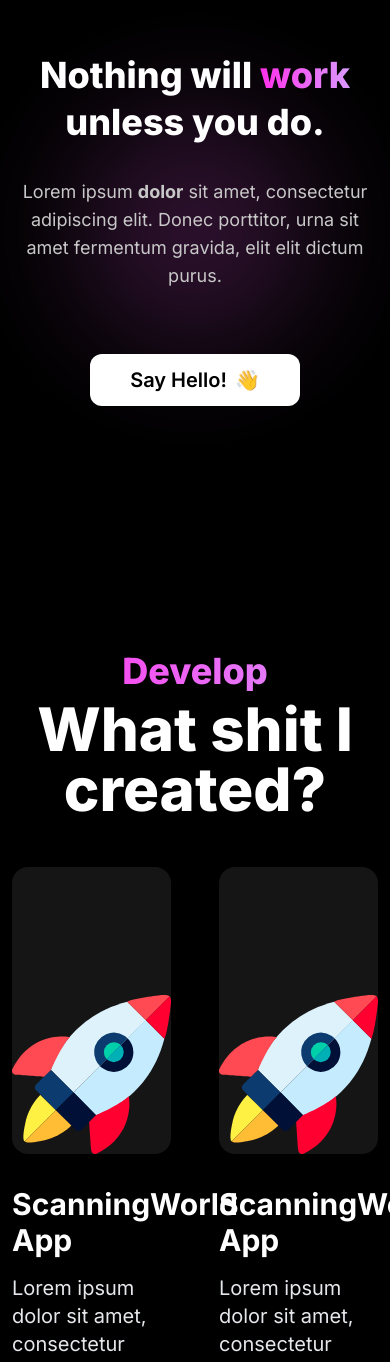
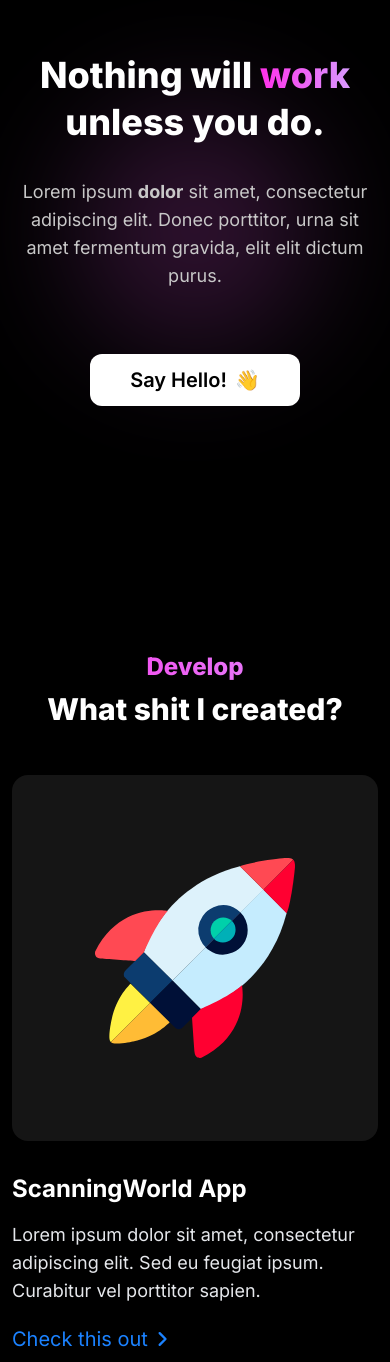
Before and after one commit to gonciuu/Portfolio, a Next.js app: page / in a window 390 px wide. Shown: the part 193-1555 px from the top of the page. Built offline with nearby package versions, Linux system fonts and the light colour scheme.

Commit message:
Projects: responsive projects

```diff
--- a/src/components/(common)/PinkText.tsx
+++ b/src/components/(common)/PinkText.tsx
@@ -11,7 +11,7 @@ export default function PinkText({ children, className }: Props) {
   return (
     <div
       className={twMerge(
-        'inline-block bg-gradient-to-r from-sweety-pink-500 to-sweety-purple-300 bg-clip-text text-transparent text-center font-extrabold',
+        'inline-block bg-gradient-to-r from-sweety-pink-500 to-sweety-purple-300 bg-clip-text text-transparent text-center font-extrabold text-2xl sm:text-4xl',
         className
       )}
     >
--- a/src/components/(common)/Title.tsx
+++ b/src/components/(common)/Title.tsx
@@ -10,7 +10,10 @@ type Props = {
 export default function Title({ children, className }: Props) {
   return (
     <h2
-      className={twMerge('text-center font-extrabold leading-[1.3] text-white text-6xl', className)}
+      className={twMerge(
+        'text-center font-extrabold leading-[1.3] text-white text-3xl sm:text-5xl md:text-6xl',
+        className
+      )}
     >
       {children}
     </h2>
--- a/src/components/CreatedProjects/CreatedProjects.tsx
+++ b/src/components/CreatedProjects/CreatedProjects.tsx
@@ -6,9 +6,9 @@ import ProjectCard from './ProjectCard'
 export default function CreatedProjects() {
   return (
     <section className="mx-auto">
-      <PinkText className="block text-4xl">Develop</PinkText>
+      <PinkText className="block">Develop</PinkText>
       <Title className="mt-2">What shit I created?</Title>
-      <div className="mt-12 grid grid-cols-2 gap-12">
+      <div className="mt-12 grid gap-6 sm:grid-cols-2 md:gap-12">
         <ProjectCard
           description={
             'Lorem ipsum dolor sit amet, consectetur adipiscing elit. Sed eu feugiat ipsum. Curabitur vel porttitor sapien.'
--- a/src/components/CreatedProjects/ProjectCard.tsx
+++ b/src/components/CreatedProjects/ProjectCard.tsx
@@ -13,12 +13,12 @@ type Props = {
 export default function ProjectCard({ description, image, link, title }: Props) {
   return (
     <article>
-      <Flex className="aspect-square flex-col rounded-2xl bg-sweety-gray-900 ">
-        <Image alt="img" className="mt-32 block" height={200} src={image} width={200} />
+      <Flex className="aspect-square flex-col items-center justify-center rounded-2xl bg-sweety-gray-900">
+        <Image alt="img" className=" block" height={200} src={image} width={200} />
       </Flex>
       <div className="mt-8">
-        <h3 className="text-3xl font-bold text-white">{title}</h3>
-        <p className="mt-4 text-xl text-gray-200">{description}</p>
+        <h3 className="text-2xl font-bold text-white md:text-3xl">{title}</h3>
+        <p className="mt-4 text-lg text-gray-200 md:text-xl">{description}</p>
       </div>
       <Button className="group mt-3" url={link} variant="ghost">
         <Flex className="group-hover:space-x-1">
--- a/src/components/Header/Header.tsx
+++ b/src/components/Header/Header.tsx
@@ -10,7 +10,7 @@ export default function Header() {
         <div className="h-60 w-60 rounded-full bg-gradient-radial from-sweety-pink-500 to-sweety-purple-300 " />
       </div>
       <h1 className="text-center text-4xl font-extrabold leading-[1.3] sm:text-5xl md:text-7xl">
-        Nothing will <PinkText>work</PinkText>
+        Nothing will <PinkText className="text-4xl sm:text-5xl md:text-7xl">work</PinkText>
         <br />
         unless you do.
       </h1>
```
